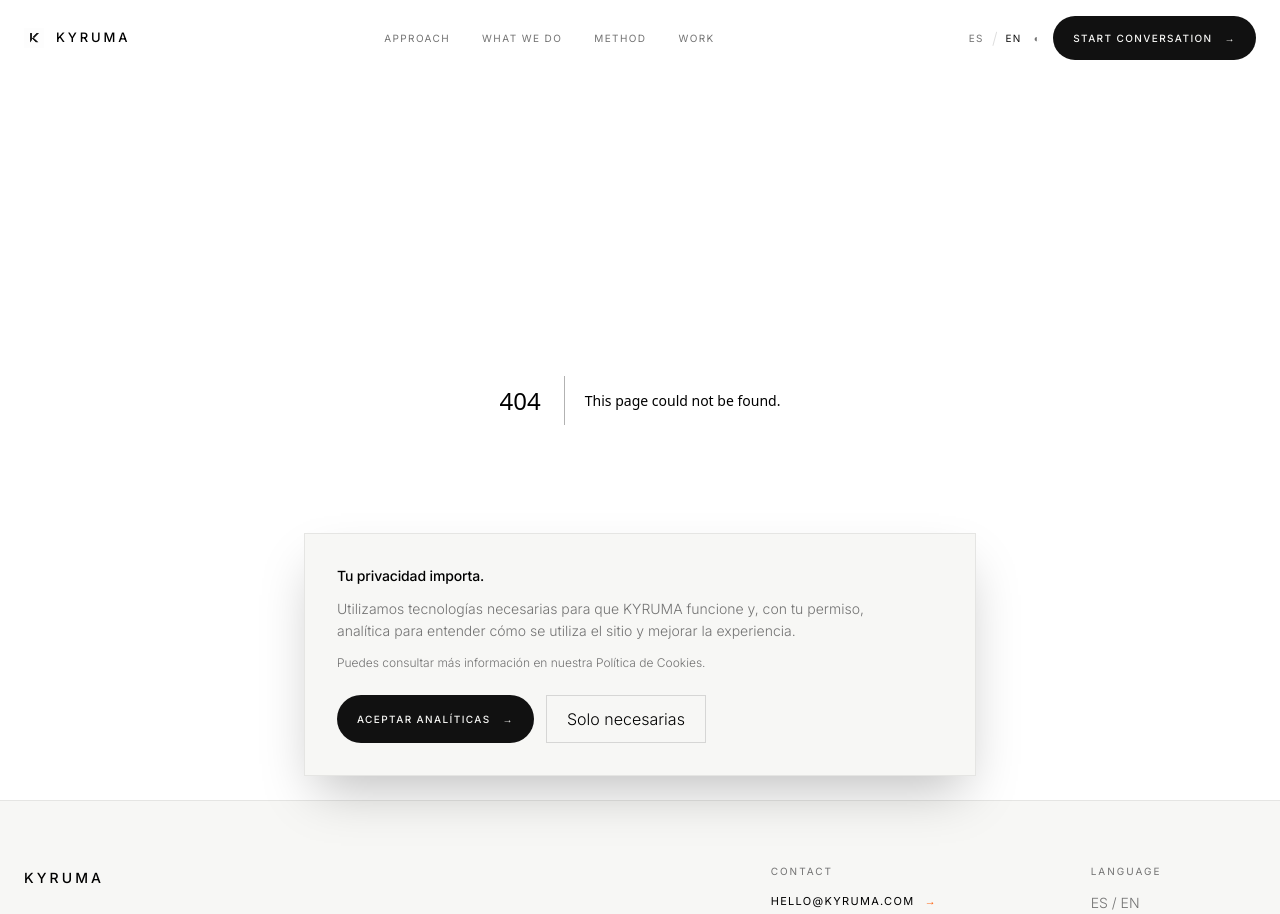
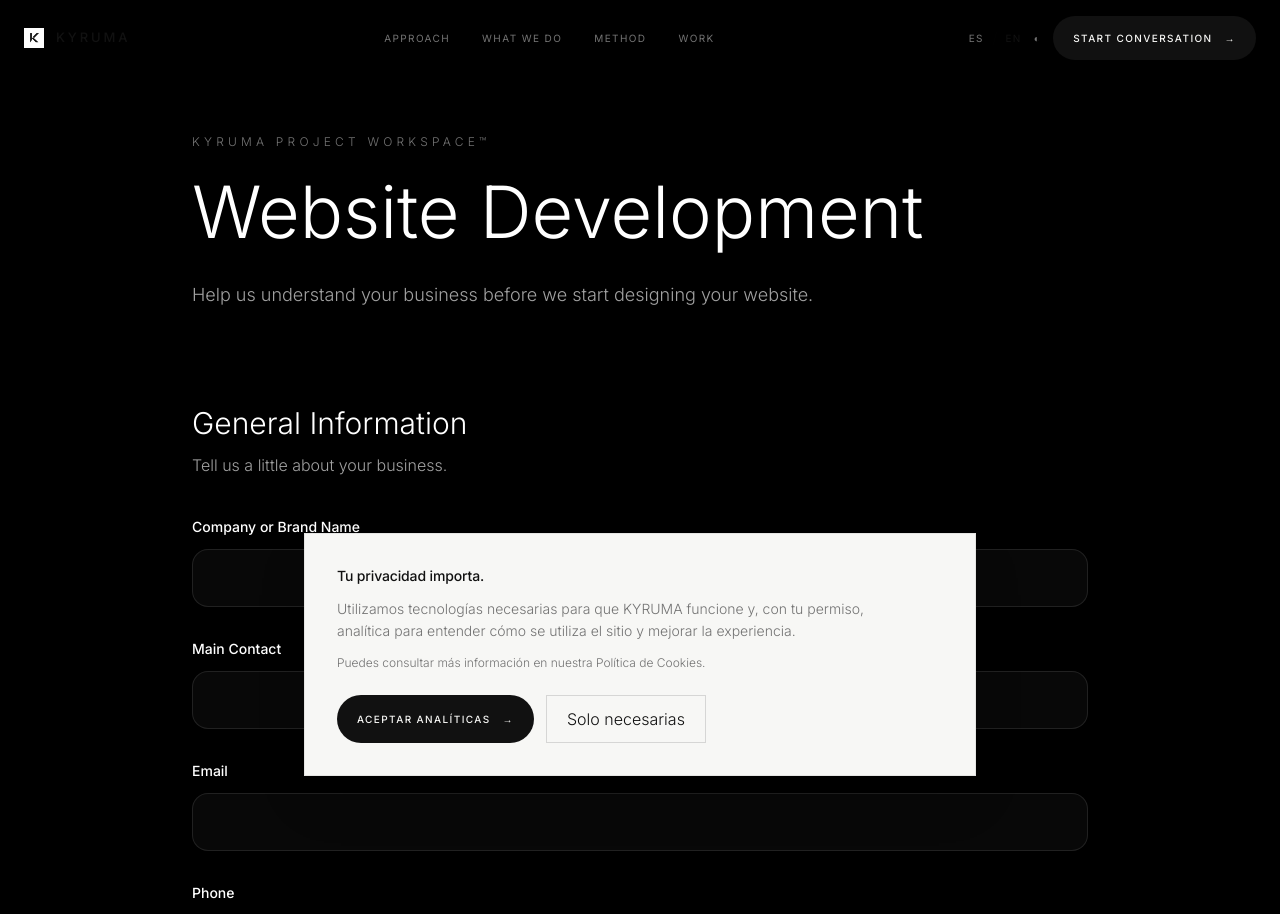
Before and after one commit to kyrumacreative-hub/kyruma-website, a Next.js app: page /workspace in a window 1280 px wide. Before the commit this address had no page. Shown: the top 914 px of the page. Built offline with nearby package versions, Linux system fonts and the light colour scheme.

Commit message:
feat(workspace): create project brief engine foundation

```diff
--- /dev/null
+++ b/src/app/workspace/page.tsx
@@ -0,0 +1,34 @@
+import Container from "@/components/ui/Container";
+
+import BriefRenderer from "@/features/workspace/components/BriefRenderer";
+import { websiteBrief } from "@/features/workspace/data/website-brief";
+
+export default function WorkspacePage() {
+  return (
+    <main className="min-h-screen bg-black py-32">
+      <Container>
+
+        <div className="mx-auto max-w-4xl">
+
+          <span className="text-xs uppercase tracking-[0.35em] text-neutral-500">
+            KYRUMA Project Workspace™
+          </span>
+
+          <h1 className="mt-6 text-5xl font-light text-white md:text-7xl">
+            {websiteBrief.name}
+          </h1>
+
+          <p className="mt-8 max-w-2xl text-lg leading-relaxed text-neutral-400">
+            {websiteBrief.description}
+          </p>
+
+          <div className="mt-24">
+            <BriefRenderer brief={websiteBrief} />
+          </div>
+
+        </div>
+
+      </Container>
+    </main>
+  );
+}
--- a/src/components/sections/Hero.tsx
+++ b/src/components/sections/Hero.tsx
@@ -4,19 +4,23 @@ import Container from "@/components/ui/Container";
 import Reveal from "@/components/motion/Reveal";
 import Stagger from "@/components/motion/Stagger";
 
+import HeroVisual from "./HeroVisual";
+
 export default function Hero() {
   return (
-    <section className="relative flex min-h-screen items-center overflow-hidden bg-black py-32 md:py-48 lg:py-56">
+    <section className="relative overflow-hidden bg-black">
       {/* Ambient Light */}
 
       <div
         aria-hidden="true"
-        className="pointer-events-none absolute -right-[25%] -top-[30%] h-[900px] w-[900px] rounded-full bg-[#FF5A00]/[0.05] blur-[200px]"
+        className="pointer-events-none absolute left-1/2 top-0 h-[900px] w-[900px] -translate-x-1/2 rounded-full bg-[#FF5A00]/[0.05] blur-[220px]"
       />
 
       <Container className="relative z-10">
-        <Stagger>
-          <div className="flex flex-col gap-16 md:gap-20 lg:gap-24">
+        <div className="flex min-h-screen flex-col justify-center py-28 lg:py-36">
+
+          <Stagger>
+
             {/* Eyebrow */}
 
             <Reveal
@@ -38,35 +42,31 @@ export default function Hero() {
               variant="up"
               delay={0.15}
             >
-              <div className="max-w-6xl">
-                <h1 className="text-5xl font-light leading-[1.05] tracking-tighter text-white md:text-7xl md:leading-[1.02] lg:text-8xl">
+              <div className="mt-10 max-w-6xl">
+                <h1 className="text-5xl font-light leading-[1.02] tracking-[-0.04em] text-white md:text-7xl lg:text-8xl">
                   We build businesses
-                  <br className="hidden md:block" />
-                  {" "}people trust.
+                  <br />
+                  people trust.
                 </h1>
               </div>
             </Reveal>
 
-            {/* Supporting Content */}
+            {/* Intro */}
 
             <Reveal
               variant="up"
               delay={0.30}
             >
-              <div className="grid gap-16 border-t border-white/[0.06] pt-12 lg:grid-cols-12 lg:items-end">
-                <div className="hidden lg:col-span-5 lg:block">
-                  <p className="text-sm font-light tracking-wide text-neutral-600">
-                    Strategy · Identity · Digital · Systems
-                  </p>
-                </div>
+              <div className="mt-12 grid gap-14 lg:grid-cols-12">
 
-                <div className="flex flex-col gap-10 lg:col-span-6 lg:col-start-7">
-                  <p className="max-w-xl text-base font-light leading-relaxed tracking-wide text-neutral-400 md:text-lg md:leading-loose">
+                <div className="lg:col-span-7">
+                  <p className="max-w-xl text-lg leading-relaxed text-neutral-400">
                     Strategy, identity and digital experiences for ambitious
                     businesses ready to become clear, relevant and unforgettable.
                   </p>
 
-                  <div className="flex flex-wrap gap-4">
+                  <div className="mt-10 flex flex-wrap gap-4">
+
                     <Button href="#contact">
                       Start a Project
                     </Button>
@@ -77,8 +77,35 @@ export default function Hero() {
                     >
                       Explore KYRUMA
                     </Button>
+
                   </div>
                 </div>
+
+                <div className="hidden items-end justify-end lg:flex lg:col-span-5">
+
+                  <div className="text-right text-sm uppercase tracking-[0.28em] text-neutral-600">
+                    Strategy
+                    <br />
+                    Identity
+                    <br />
+                    Digital
+                    <br />
+                    Systems
+                  </div>
+
+                </div>
+
+              </div>
+            </Reveal>
+
+            {/* Visual */}
+
+            <Reveal
+              variant="scale"
+              delay={0.45}
+            >
+              <div className="mt-24">
+                <HeroVisual />
               </div>
             </Reveal>
 
@@ -86,23 +113,23 @@ export default function Hero() {
 
             <Reveal
               variant="fade"
-              delay={0.45}
+              delay={0.6}
             >
-              <div className="flex items-center justify-between border-t border-white/[0.06] pt-6">
-                <span className="text-xs font-light tracking-wide text-neutral-600 lg:hidden">
-                  Strategy · Identity · Digital · Systems
-                </span>
+              <div className="mt-16 flex justify-end">
 
                 <a
                   href="#statement"
-                  className="ml-auto text-[10px] font-medium uppercase tracking-[0.25em] text-neutral-600 transition-colors hover:text-white"
+                  className="text-[10px] font-medium uppercase tracking-[0.28em] text-neutral-600 transition-colors hover:text-white"
                 >
                   Scroll to explore ↓
                 </a>
+
               </div>
             </Reveal>
-          </div>
-        </Stagger>
+
+          </Stagger>
+
+        </div>
       </Container>
     </section>
   );
--- /dev/null
+++ b/src/components/sections/HeroVisual.tsx
@@ -0,0 +1,133 @@
+"use client";
+
+import { motion } from "framer-motion";
+
+export default function HeroVisual() {
+  return (
+    <div className="relative mx-auto h-[500px] w-full max-w-6xl overflow-hidden rounded-[40px] border border-white/10 bg-[#090909]">
+
+      {/* Base gradient */}
+
+      <div className="absolute inset-0 bg-gradient-to-br from-[#0A0A0A] via-[#101010] to-black" />
+
+      {/* Ambient glows */}
+
+      <motion.div
+        animate={{
+          x: [-40, 40, -40],
+          y: [-20, 20, -20],
+          opacity: [0.15, 0.28, 0.15],
+        }}
+        transition={{
+          duration: 18,
+          repeat: Infinity,
+          ease: "easeInOut",
+        }}
+        className="absolute left-1/2 top-1/2 h-[650px] w-[650px] -translate-x-1/2 -translate-y-1/2 rounded-full bg-[#FF5A00] blur-[220px]"
+      />
+
+      <motion.div
+        animate={{
+          scale: [1, 1.15, 1],
+        }}
+        transition={{
+          duration: 20,
+          repeat: Infinity,
+          ease: "easeInOut",
+        }}
+        className="absolute right-[-120px] top-[-120px] h-[360px] w-[360px] rounded-full bg-white/[0.03] blur-[120px]"
+      />
+
+      {/* Technical grid */}
+
+      <div
+        className="absolute inset-0 opacity-[0.05]"
+        style={{
+          backgroundImage: `
+            linear-gradient(rgba(255,255,255,.06) 1px, transparent 1px),
+            linear-gradient(90deg, rgba(255,255,255,.06) 1px, transparent 1px)
+          `,
+          backgroundSize: "64px 64px",
+        }}
+      />
+
+      {/* Connection lines */}
+
+      <svg
+        className="absolute inset-0 h-full w-full"
+        viewBox="0 0 1200 600"
+      >
+        <motion.path
+          d="M140 420 C320 240 430 220 600 300 C760 380 900 360 1060 180"
+          stroke="rgba(255,255,255,.18)"
+          strokeWidth="2"
+          fill="none"
+          initial={{ pathLength: 0 }}
+          animate={{ pathLength: 1 }}
+          transition={{
+            duration: 2.8,
+          }}
+        />
+
+        {[140, 360, 600, 860, 1060].map((x) => (
+          <motion.circle
+            key={x}
+            cx={x}
+            cy={300}
+            r="7"
+            fill="#FF5A00"
+            animate={{
+              scale: [1, 1.4, 1],
+              opacity: [0.5, 1, 0.5],
+            }}
+            transition={{
+              duration: 4,
+              repeat: Infinity,
+              delay: x / 1200,
+            }}
+          />
+        ))}
+      </svg>
+
+      {/* Floating glass cards */}
+
+      <motion.div
+        animate={{
+          y: [-10, 10, -10],
+        }}
+        transition={{
+          duration: 14,
+          repeat: Infinity,
+          ease: "easeInOut",
+        }}
+        className="absolute left-20 top-16 h-44 w-72 rounded-[28px] border border-white/10 bg-white/[0.04] backdrop-blur-xl"
+      />
+
+      <motion.div
+        animate={{
+          y: [10, -10, 10],
+        }}
+        transition={{
+          duration: 16,
+          repeat: Infinity,
+          ease: "easeInOut",
+        }}
+        className="absolute bottom-20 right-20 h-52 w-80 rounded-[28px] border border-white/10 bg-white/[0.03] backdrop-blur-xl"
+      />
+
+      {/* Central message */}
+
+      <div className="absolute inset-0 flex items-center justify-center">
+        <div className="text-center">
+          <p className="text-[11px] uppercase tracking-[0.45em] text-neutral-500">
+            STRATEGY · IDENTITY · EXPERIENCE
+          </p>
+
+          <h3 className="mt-6 text-3xl font-light tracking-tight text-white md:text-5xl">
+            Connected.
+          </h3>
+        </div>
+      </div>
+    </div>
+  );
+}
--- /dev/null
+++ b/src/features/workspace/components/BriefRenderer.tsx
@@ -0,0 +1,23 @@
+"use client";
+
+import { ProjectBrief } from "../types/brief";
+import BriefSection from "./BriefSection";
+
+interface BriefRendererProps {
+  brief: ProjectBrief;
+}
+
+export default function BriefRenderer({
+  brief,
+}: BriefRendererProps) {
+  return (
+    <div className="space-y-24">
+      {brief.sections.map((section) => (
+        <BriefSection
+          key={section.id}
+          section={section}
+        />
+      ))}
+    </div>
+  );
+}
--- /dev/null
+++ b/src/features/workspace/components/BriefSection.tsx
@@ -0,0 +1,39 @@
+"use client";
+
+import QuestionField from "./QuestionField";
+import { BriefSection as BriefSectionType } from "../types/brief";
+
+interface BriefSectionProps {
+  section: BriefSectionType;
+}
+
+export default function BriefSection({
+  section,
+}: BriefSectionProps) {
+  return (
+    <section className="space-y-10">
+
+      <div>
+        <h2 className="text-3xl font-light text-white">
+          {section.title}
+        </h2>
+
+        {section.description && (
+          <p className="mt-3 max-w-2xl text-neutral-400">
+            {section.description}
+          </p>
+        )}
+      </div>
+
+      <div className="space-y-8">
+        {section.questions.map((question) => (
+          <QuestionField
+            key={question.id}
+            question={question}
+          />
+        ))}
+      </div>
+
+    </section>
+  );
+}
--- /dev/null
+++ b/src/features/workspace/components/QuestionField.tsx
@@ -0,0 +1,53 @@
+"use client";
+
+import { BriefQuestion } from "../types/brief";
+
+interface QuestionFieldProps {
+  question: BriefQuestion;
+}
+
+export default function QuestionField({
+  question,
+}: QuestionFieldProps) {
+  switch (question.type) {
+    case "textarea":
+      return (
+        <div className="space-y-3">
+          <label
+            htmlFor={question.id}
+            className="block text-sm font-medium text-white"
+          >
+            {question.label}
+          </label>
+
+          <textarea
+            id={question.id}
+            placeholder={question.placeholder}
+            required={question.required}
+            rows={6}
+            className="w-full rounded-2xl border border-white/10 bg-white/[0.03] px-5 py-4 text-white placeholder:text-neutral-600 outline-none transition focus:border-[var(--primary)]"
+          />
+        </div>
+      );
+
+    default:
+      return (
+        <div className="space-y-3">
+          <label
+            htmlFor={question.id}
+            className="block text-sm font-medium text-white"
+          >
+            {question.label}
+          </label>
+
+          <input
+            id={question.id}
+            type={question.type}
+            placeholder={question.placeholder}
+            required={question.required}
+            className="w-full rounded-2xl border border-white/10 bg-white/[0.03] px-5 py-4 text-white placeholder:text-neutral-600 outline-none transition focus:border-[var(--primary)]"
+          />
+        </div>
+      );
+  }
+}
--- /dev/null
+++ b/src/features/workspace/data/website-brief.ts
@@ -0,0 +1,56 @@
+import { ProjectBrief } from "../types/brief";
+
+export const websiteBrief: ProjectBrief = {
+  id: "website",
+
+  name: "Website Development",
+
+  description:
+    "Help us understand your business before we start designing your website.",
+
+  sections: [
+    {
+      id: "general",
+
+      title: "General Information",
+
+      description:
+        "Tell us a little about your business.",
+
+      questions: [
+        {
+          id: "company_name",
+          label: "Company or Brand Name",
+          type: "text",
+          required: true,
+        },
+
+        {
+          id: "contact_name",
+          label: "Main Contact",
+          type: "text",
+          required: true,
+        },
+
+        {
+          id: "email",
+          label: "Email",
+          type: "email",
+          required: true,
+        },
+
+        {
+          id: "phone",
+          label: "Phone",
+          type: "tel",
+        },
+
+        {
+          id: "website",
+          label: "Current Website",
+          type: "url",
+        },
+      ],
+    },
+  ],
+};
--- /dev/null
+++ b/src/features/workspace/types/brief.ts
@@ -0,0 +1,39 @@
+export type QuestionType =
+  | "text"
+  | "textarea"
+  | "email"
+  | "tel"
+  | "url"
+  | "select"
+  | "radio"
+  | "checkbox"
+  | "file";
+
+export interface BriefOption {
+  label: string;
+  value: string;
+}
+
+export interface BriefQuestion {
+  id: string;
+  label: string;
+  description?: string;
+  type: QuestionType;
+  placeholder?: string;
+  required?: boolean;
+  options?: BriefOption[];
+}
+
+export interface BriefSection {
+  id: string;
+  title: string;
+  description?: string;
+  questions: BriefQuestion[];
+}
+
+export interface ProjectBrief {
+  id: string;
+  name: string;
+  description: string;
+  sections: BriefSection[];
+}
```
